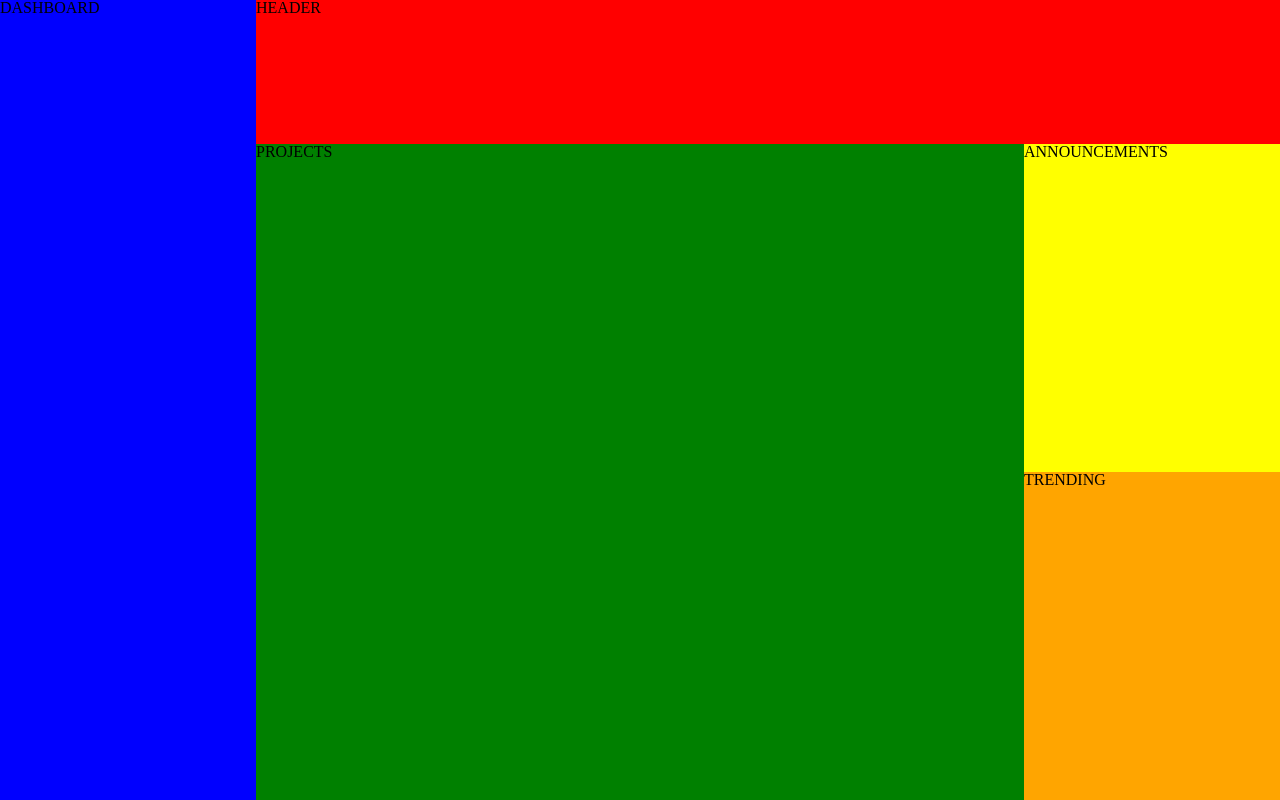
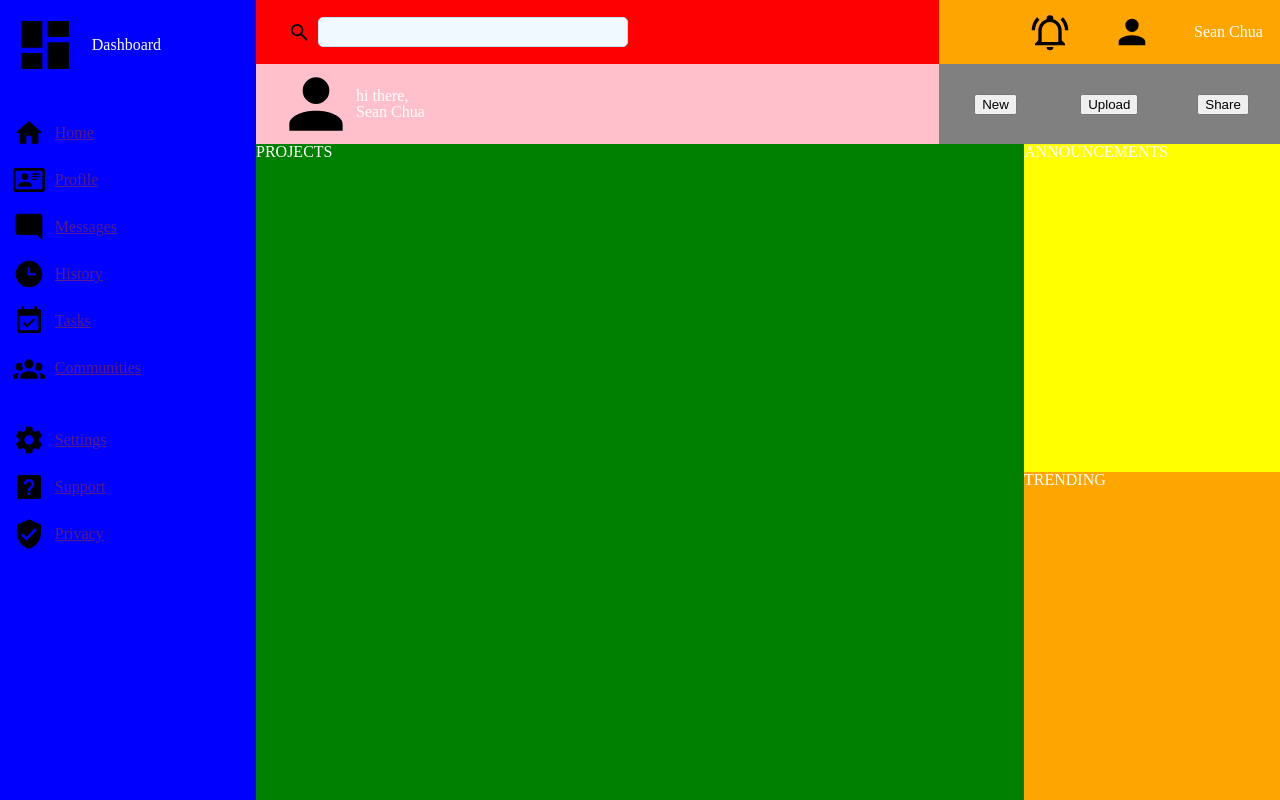
Before and after one commit to seanchuatech/odin-admin-dashboard-24, a plain HTML site: page index.html in a window 1280 px wide. Drawn offline with Linux system fonts and the light colour scheme.

Commit message:
finished working on header and dashboard

```diff
--- a/index.html
+++ b/index.html
@@ -8,10 +8,59 @@
 </head>
 <body>
     <div class="container">
-        <div class="header">HEADER</div>
-        <div class="dashboard">DASHBOARD</div>
+
+        <div class="header">
+            <div class="search-section">
+                <form action="#" method="GET">
+                    <div class="search-items">
+                        <img src="./icons/magnify.svg" alt="Search Button" class="search-icon" />
+                        <input type="search" name="q" class="search-input"/>
+                    </div>
+                </form>
+            </div>
+            <div class="notification-section">
+                <img src="./icons/bell-ring-outline.svg" alt="notification">
+                <img src="./icons/account.svg" alt="User Profile">
+                <h2>Sean Chua</h2>
+            </div>
+            <div class="welcome-section">
+                <img src="./icons/account.svg" alt="User Profile">
+                <h3>hi there,</h3>
+                <h2>Sean Chua</h2>
+            </div>
+            <div class="button-section">
+                <button>New</button>
+                <button>Upload</button>
+                <button>Share</button>
+            </div>
+        </div>
+
+        <div class="dashboard">
+
+            <div class="dashboard-head">
+                <img src="./icons/view-dashboard.svg" alt="">
+                <h2>Dashboard</h2>
+            </div>
+            <ul class="general-navigation">
+                <li><a href=""><img src="./icons/home.svg" alt="">Home</a></li>
+                <li><a href=""><img src="./icons/card-account-details-outline.svg" alt="">Profile</a></li>
+                <li><a href=""><img src="./icons/message-reply.svg" alt="">Messages</a></li>
+                <li><a href=""><img src="./icons/clock-time-three.svg" alt="">History</a></li>
+                <li><a href=""><img src="./icons/calendar-check.svg" alt="">Tasks</a></li>
+                <li><a href=""><img src="./icons/account-group.svg" alt="">Communities</a></li>
+            </ul>
+
+            <ul class="help-navigation">
+                <li><a href=""><img src="./icons/cog.svg" alt="">Settings</a></li>
+                <li><a href=""><img src="./icons/help-box.svg" alt="">Support</a></li>
+                <li><a href=""><img src="./icons/shield-check.svg" alt="">Privacy</a></li>
+            </ul>
+        </div>
+
         <div class="projects">PROJECTS</div>
+
         <div class="announcements">ANNOUNCEMENTS</div>
+
         <div class="trending">TRENDING</div>
     </div>
 </body>
--- a/styles.css
+++ b/styles.css
@@ -51,8 +51,12 @@ table {
 
 html, body {
     height: 100%;
+    color: #FFFFFF;
 }
 
+img {
+    max-width: 5rem;
+}
 .container {
     background-color: violet;
     height: 100%;
@@ -62,9 +66,81 @@ html, body {
 }
 
 .header {
-    background-color: red;
+    background-color: #FFFFFF;
     grid-column-start: 2;
     grid-column-end: 4;
+    display: grid;
+    grid-template-columns: 2fr 1fr;
+    grid-template-rows: 1fr 1fr;
+}
+
+.search-section {
+    display: grid;
+    background-color: red;
+    align-items: center;
+}
+
+.notification-section {
+    background-color: orange;
+    display: grid;
+    grid-template-columns: 70px 70px 70px;
+    justify-content: end;
+    align-items: center;
+    padding-right: 1rem;
+    gap: 12px;
+}
+
+.welcome-section {
+    background-color: pink;
+    display: grid;
+    grid-template-columns: 100px 1fr;
+    grid-template-rows: 1fr 1fr;
+    align-items: center;
+}
+
+.welcome-section img {
+    grid-row-start: 1;
+    grid-row-end: 3;
+    justify-self: end;
+}
+
+.welcome-section h3 {
+    align-self: end;
+}
+
+.welcome-section h2 {
+    align-self: start;
+}
+
+.button-section {
+    background-color: grey;
+    grid-template-columns: 1fr 1fr 1fr;
+    display: grid;
+    justify-items: center;
+    align-items: center;
+}
+
+.notification-section img {
+    width: 2.5rem;
+}
+
+.search-icon {
+    width: 23px;
+}
+
+.search-input {
+    background-color: #f0f9ff;
+    border-radius: 5px;
+    border: 1px solid #bae6fd;
+    width: 50%;
+    height: 30px;
+}
+
+.search-items {
+    display: grid;
+    grid-template-columns: 30px 1fr;
+    padding-left: 2rem;
+    align-items: center;
 }
 
 .dashboard {
@@ -74,6 +150,38 @@ html, body {
     grid-row-start: 1;
     grid-row-end: 4;
 }
+
+.dashboard img {
+    width: 2rem;
+    margin-right: 10px;
+}
+
+.dashboard-head {
+    margin-left: 1vw;
+    margin-top: 1vw;
+    display: flex;
+    align-items: center;
+    gap: 5px;
+}
+
+.dashboard-head img {
+    width: 4rem;
+}
+
+.dashboard a {
+    display: flex;
+    align-items: center;
+    margin-top: 15px;
+}
+
+
+.general-navigation, .help-navigation {
+    margin-top: 5vh;
+    margin-left: 1vw;
+
+}
+
+
 
 .projects {
     background-color: green;
```
Also changed, not shown: icons/account-group.svg (added), icons/account.svg (added), icons/bell-ring-outline.svg (added), icons/calendar-check.svg (added), icons/card-account-details-outline.svg (added), icons/clock-time-three.svg (added), icons/cog.svg (added), icons/help-box.svg (added), icons/home.svg (added), icons/magnify.svg (added), icons/message-reply.svg (added), icons/shield-check.svg (added), icons/view-dashboard.svg (added).
